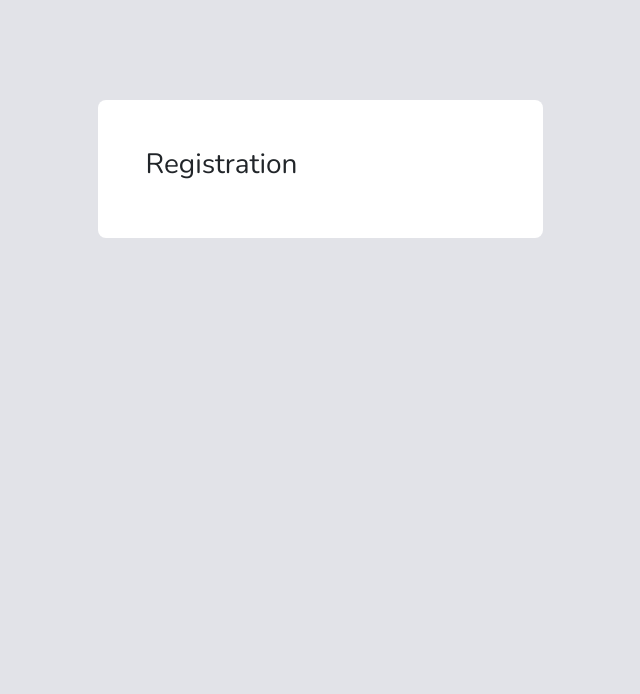
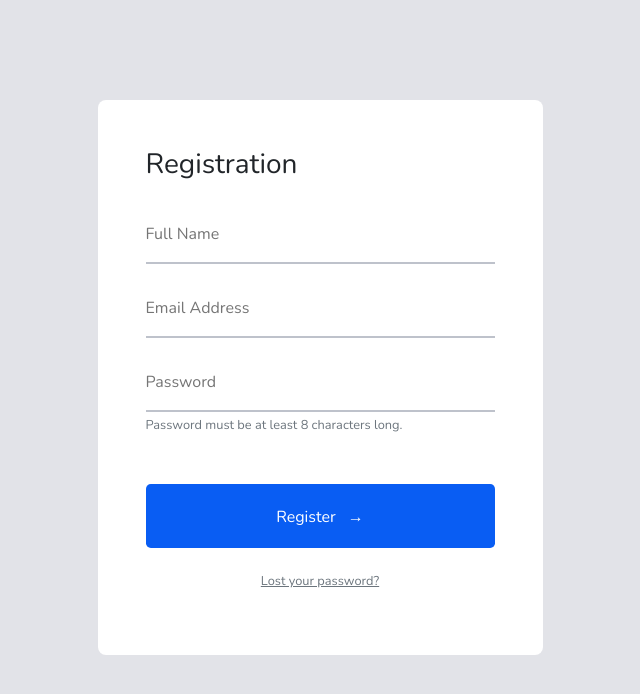
Before and after one commit to AmruthPillai/SimplyRegisterUI, a plain HTML site: page index.html in a window 1280 px wide. Shown: the whole page, without its empty margins (320-960 px from the left). Drawn offline with nearby package versions, Linux system fonts and the light colour scheme.

Commit message:
first phase of design complete

```diff
--- a/index.html
+++ b/index.html
@@ -17,12 +17,38 @@
 <body>
 
     <div class="container mt-10">
-
         <div class="row">
             <div class="col-5 mx-auto">
                 <div class="card border-0 rounded-8">
                     <div class="card-body p-5">
                         <h3>Registration</h3>
+
+                        <form class="mt-4">
+                            <div class="form-group">
+                                <input class="d-block w-100 py-3 pl-0" type="text" name="name" placeholder="Full Name" required>
+                            </div>
+
+                            <div class="form-group">
+                                <input class="d-block w-100 py-3 pl-0" type="email" name="email" placeholder="Email Address" required>
+                            </div>
+
+                            <div class="form-group">
+                                <input class="d-block w-100 py-3 pl-0" type="password" name="password" placeholder="Password" required>
+                                <span class="small text-muted">Password must be at least 8 characters long.</span>
+                            </div>
+
+                            <button class="mt-5 btn btn-block btn-lg btn-blue py-3">
+                                <span class="small">
+                                    Register
+                                    <span class="px-1"></span>
+                                    &rightarrow;
+                                </span>
+                            </button>
+
+                            <p class="small mt-4 text-center">
+                                <a href="#" class="text-muted"><u>Lost your password?</u></a>
+                            </p>
+                        </form>
                     </div>
                 </div>
             </div>
--- a/style.css
+++ b/style.css
@@ -19,3 +19,28 @@ h6 {
 .rounded-8 {
     border-radius: 8px;
 }
+
+input {
+    border-radius: 0;
+    border: 0;
+    border-bottom: 2px solid #bec2cb;
+    outline: 0;
+}
+
+input:focus {
+    border-bottom: 2px solid #095df3;
+}
+
+input:not(:placeholder-shown) {
+    color: #095df3;
+    border-bottom: 2px solid #095df3;
+}
+
+.btn-blue {
+    color: white;
+    background: #095df3;
+}
+
+.btn-blue:hover {
+    background: #0956df;
+}
```
